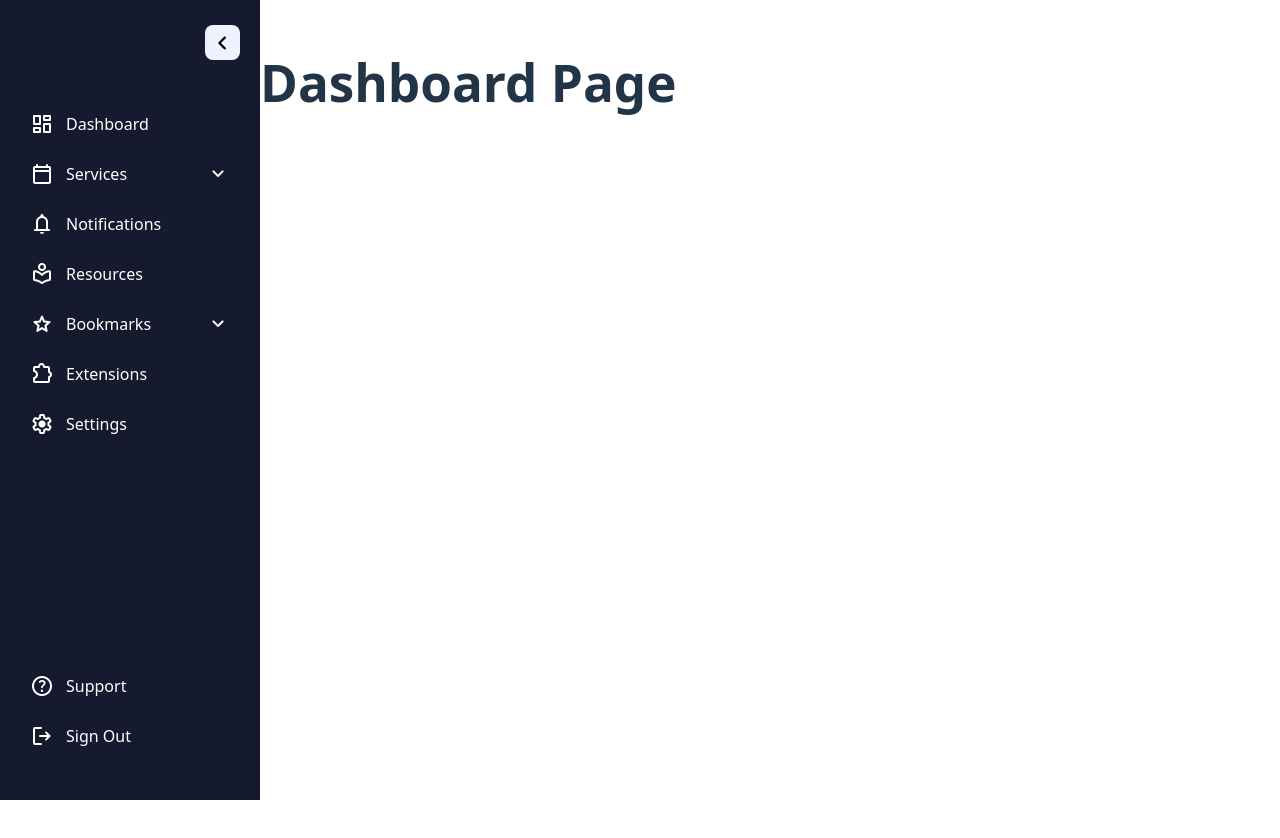
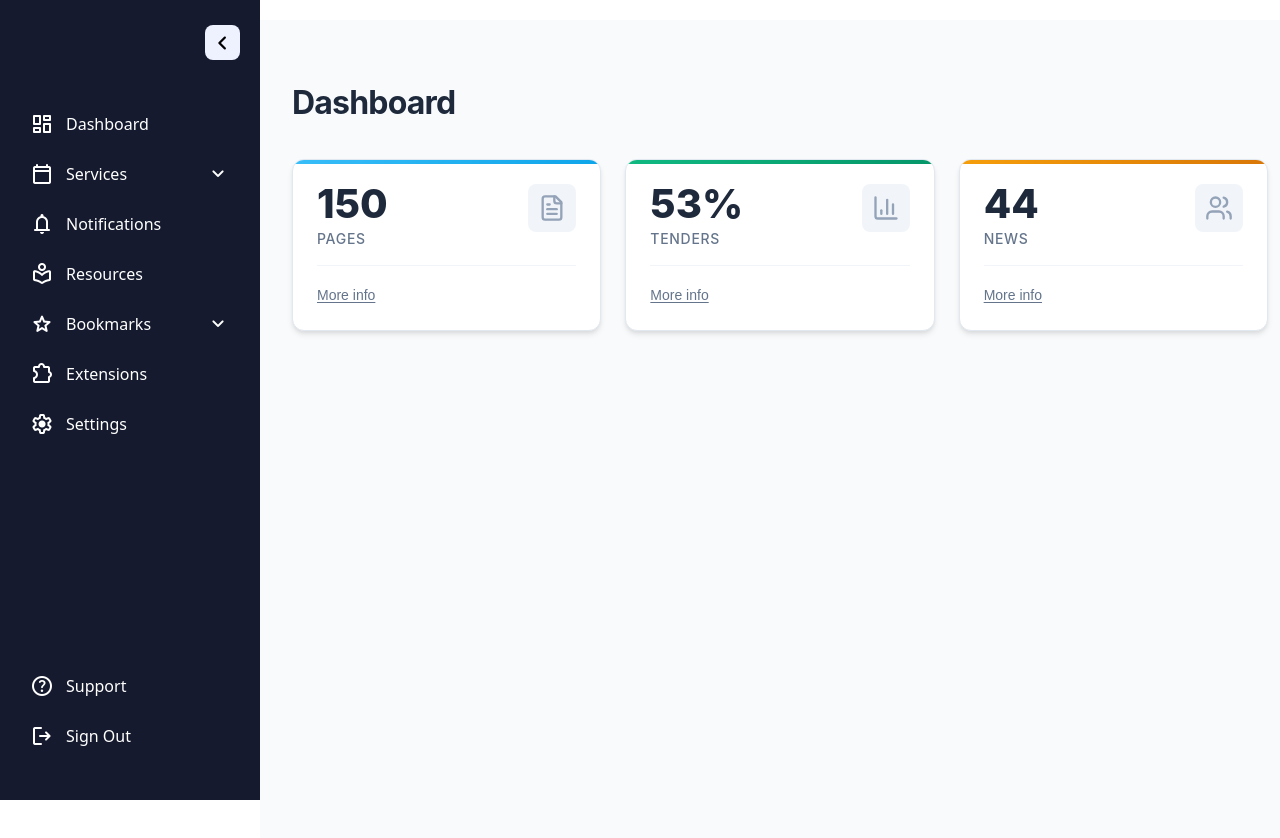
Before and after one commit to peymagen/crm-ascs, a React (Vite) app: page /dashboard in a window 1280 px wide. Shown: the top 838 px of the page. Before the commit the page ends 800 px from the top, so only its background shows below. Built offline with nearby package versions, Linux system fonts and the light colour scheme; sample sign-in values are in the browser's storage.

Commit message:
dashboard

```diff
--- a/package.json
+++ b/package.json
@@ -15,6 +15,7 @@
     "framer-motion": "^12.18.1",
     "i18next": "^25.3.2",
     "i18next-browser-languagedetector": "^8.2.0",
+    "lucide-react": "^0.539.0",
     "react": "^19.1.0",
     "react-dom": "^19.1.0",
     "react-dropzone": "^14.3.8",
--- /dev/null
+++ b/src/pages/admin/dashboard/dashboard.css
@@ -0,0 +1,150 @@
+.dashboard-container {
+  padding: 2rem;
+  background-color: #f8fafc;
+  min-height: 100vh;
+  font-family: -apple-system, BlinkMacSystemFont, 'Segoe UI', Roboto, sans-serif;
+}
+
+.dashboard-title {
+  font-size: 2rem;
+  font-weight: 700;
+  color: #1e293b;
+  margin-bottom: 2rem;
+  letter-spacing: -0.025em;
+}
+
+.card-grid {
+  display: grid;
+  grid-template-columns: 1fr;
+  gap: 1.5rem;
+}
+
+@media (min-width: 640px) {
+  .card-grid {
+    grid-template-columns: repeat(2, 1fr);
+  }
+}
+
+@media (min-width: 1024px) {
+  .card-grid {
+    grid-template-columns: repeat(3, 1fr);
+  }
+}
+
+.card {
+  background: white;
+  border-radius: 12px;
+  box-shadow: 0 4px 6px -1px rgba(0, 0, 0, 0.1), 0 2px 4px -1px rgba(0, 0, 0, 0.06);
+  padding: 1.5rem;
+  transition: all 0.3s ease;
+  border: 1px solid #e2e8f0;
+  position: relative;
+  overflow: hidden;
+}
+
+.card::before {
+  content: '';
+  position: absolute;
+  top: 0;
+  left: 0;
+  right: 0;
+  height: 4px;
+  transition: all 0.3s ease;
+}
+
+.card:hover {
+  transform: translateY(-4px);
+  box-shadow: 0 20px 25px -5px rgba(0, 0, 0, 0.1), 0 10px 10px -5px rgba(0, 0, 0, 0.04);
+}
+
+.card-content {
+  display: flex;
+  justify-content: space-between;
+  align-items: flex-start;
+  margin-bottom: 1rem;
+}
+
+.card-info {
+  flex: 1;
+}
+
+.card-count {
+  font-size: 2.5rem;
+  font-weight: 800;
+  color: #1e293b;
+  margin: 0 0 0.25rem 0;
+  line-height: 1;
+}
+
+.card-title {
+  font-size: 0.875rem;
+  font-weight: 500;
+  color: #64748b;
+  margin: 0;
+  text-transform: uppercase;
+  letter-spacing: 0.05em;
+}
+
+.card-icon {
+  color: #94a3b8;
+  display: flex;
+  align-items: center;
+  justify-content: center;
+  width: 48px;
+  height: 48px;
+  background: #f1f5f9;
+  border-radius: 8px;
+  transition: all 0.3s ease;
+}
+
+.card-footer {
+  margin-top: 1rem;
+  padding-top: 1rem;
+  border-top: 1px solid #f1f5f9;
+}
+
+.more-info {
+  background: none;
+  border: none;
+  color: #64748b;
+  font-size: 0.875rem;
+  font-weight: 500;
+  cursor: pointer;
+  text-decoration: underline;
+  text-underline-offset: 2px;
+  transition: color 0.2s ease;
+  padding: 0;
+}
+
+.more-info:hover {
+  color: #334155;
+  text-decoration: none;
+}
+
+
+.bg-light-blue::before {
+  background: linear-gradient(90deg, #38bdf8, #0ea5e9);
+}
+
+.bg-light-blue:hover .card-icon {
+  background: #e0f2fe;
+  color: #38bdf8;
+}
+
+.bg-green::before {
+  background: linear-gradient(90deg, #10b981, #059669);
+}
+
+.bg-green:hover .card-icon {
+  background: #d1fae5;
+  color: #10b981;
+}
+
+.bg-yellow::before {
+  background: linear-gradient(90deg, #f59e0b, #d97706);
+}
+
+.bg-yellow:hover .card-icon {
+  background: #fef3c7;
+  color: #f59e0b;
+}
--- /dev/null
+++ b/src/pages/admin/dashboard/dashboard.tsx
@@ -0,0 +1,61 @@
+import React from "react";
+import "./Dashboard.css";
+import { FileText, BarChart3, Users } from "lucide-react";
+
+interface CardItem {
+  title: string;
+  count: number | string;
+  color: string;
+  icon: React.ReactNode;
+}
+
+const cardData: CardItem[] = [
+  {
+    title: "Pages",
+    count: 150,
+    color: "bg-light-blue",
+    icon: <FileText size={28} />,
+  },
+  {
+    title: "Tenders",
+    count: "53%",
+    color: "bg-green",
+    icon: <BarChart3 size={28} />,
+  },
+  {
+    title: "News",
+    count: 44,
+    color: "bg-yellow",
+    icon: <Users size={28} />,
+  },
+];
+
+const Dashboard: React.FC = () => {
+  return (
+    <div className="dashboard-container">
+      <h2 className="dashboard-title">Dashboard</h2>
+
+      <div className="card-grid">
+        {cardData.map((card, index) => (
+          <div key={index} className={`card ${card.color}`}>
+
+            <div className="card-content">
+              <div className="card-info">
+                <h3 className="card-count">{card.count}</h3>
+                <p className="card-title">{card.title}</p>
+              </div>
+              <div className="card-icon">
+                {card.icon}
+              </div>
+            </div>
+            <div className="card-footer">
+              <button className="more-info">More info</button>
+            </div>
+          </div>
+        ))}
+      </div>
+    </div>
+  );
+};
+
+export default Dashboard;
--- a/src/pages/admin/dashboard/index.tsx
+++ /dev/null
@@ -1,9 +0,0 @@
-const Dashboard = () => {
-  return (
-    <div>
-      <h1>Dashboard Page</h1>
-    </div>
-  );
-};
-
-export default Dashboard;
```
Also changed, not shown: src/App.tsx (+4 -4 lines), src/components/Dashboard/Dashboard.tsx (added), 1 other file (tests, documents, lock files or other folders).
